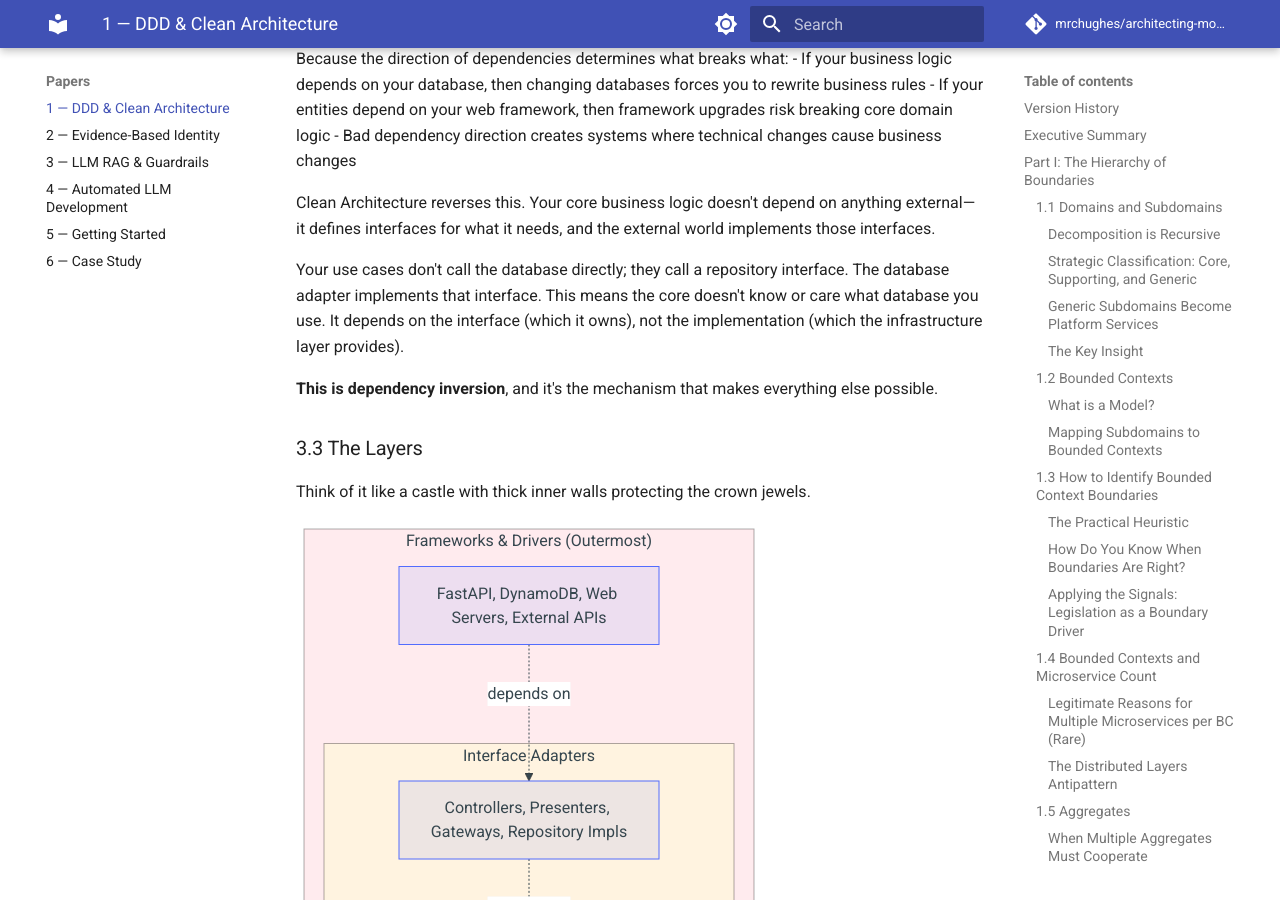
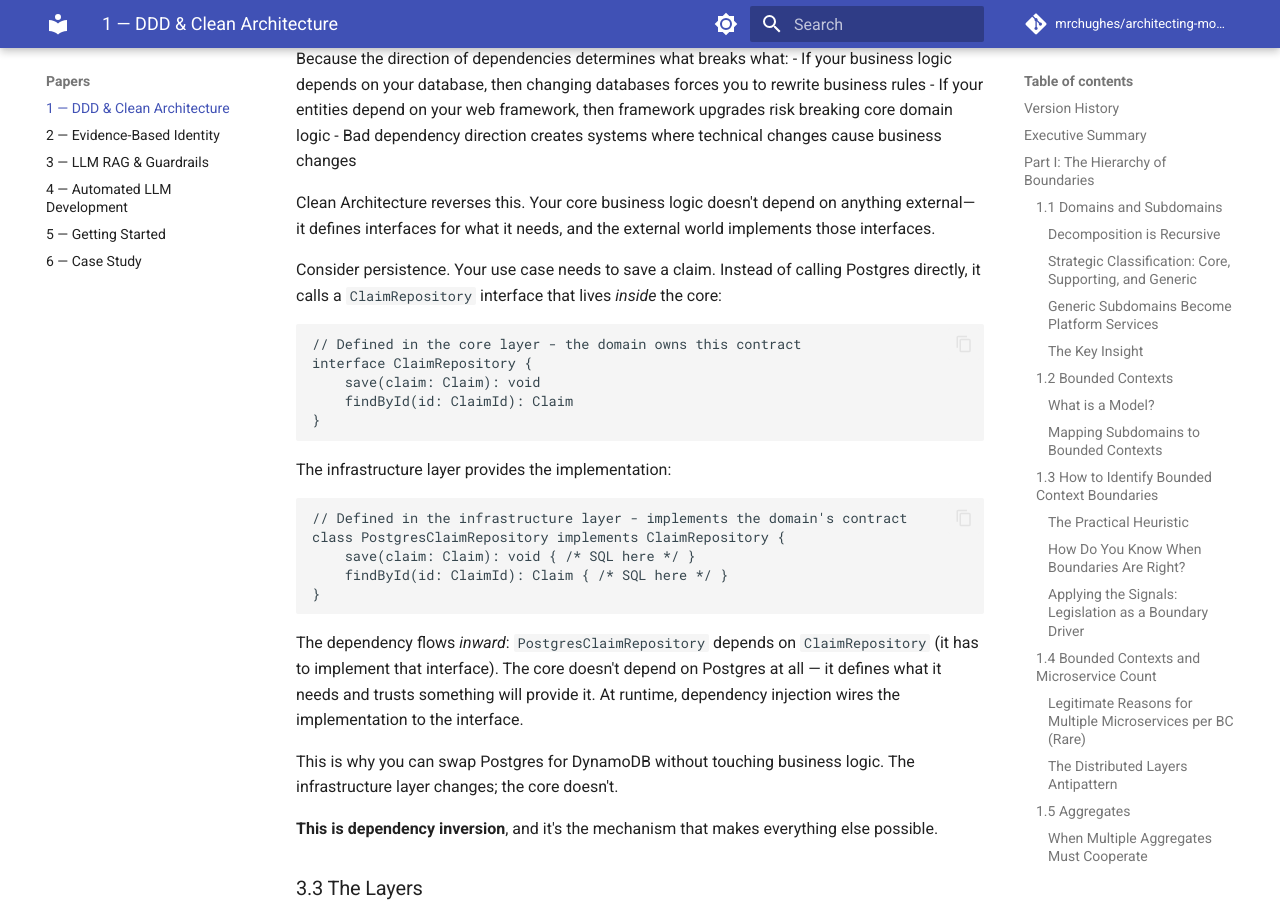
Before and after one commit to mrchughes/architecting-modern-government-services, an MkDocs documentation site: the page built from docs/Paper_1_DDD_Clean_Architecture.md, in a window 1280 px wide and 900 px high, scrolled down 23581 px. Built offline with MkDocs 1.6.1 and Material for MkDocs 9.7.7, drawn with Linux system fonts in a browser that asks for light colours; comment, search, counter and statistics services are not loaded.

Commit message:
Rewrite dependency inversion explanation with concrete example
- Show interface defined in core, implementation in infrastructure
- Make dependency direction explicit: infrastructure depends on core
- Code examples: ClaimRepository interface + PostgresClaimRepository impl
- Clear payoff: swap Postgres for DynamoDB without touching business logic

````diff
--- a/docs/Paper_1_DDD_Clean_Architecture.md
+++ b/docs/Paper_1_DDD_Clean_Architecture.md
@@ -723,7 +723,29 @@ Because the direction of dependencies determines what breaks what:
 
 Clean Architecture reverses this. Your core business logic doesn't depend on anything external—it defines interfaces for what it needs, and the external world implements those interfaces.
 
-Your use cases don't call the database directly; they call a repository interface. The database adapter implements that interface. This means the core doesn't know or care what database you use. It depends on the interface (which it owns), not the implementation (which the infrastructure layer provides).
+Consider persistence. Your use case needs to save a claim. Instead of calling Postgres directly, it calls a `ClaimRepository` interface that lives *inside* the core:
+
+```
+// Defined in the core layer - the domain owns this contract
+interface ClaimRepository {
+    save(claim: Claim): void
+    findById(id: ClaimId): Claim
+}
+```
+
+The infrastructure layer provides the implementation:
+
+```
+// Defined in the infrastructure layer - implements the domain's contract
+class PostgresClaimRepository implements ClaimRepository {
+    save(claim: Claim): void { /* SQL here */ }
+    findById(id: ClaimId): Claim { /* SQL here */ }
+}
+```
+
+The dependency flows *inward*: `PostgresClaimRepository` depends on `ClaimRepository` (it has to implement that interface). The core doesn't depend on Postgres at all — it defines what it needs and trusts something will provide it. At runtime, dependency injection wires the implementation to the interface.
+
+This is why you can swap Postgres for DynamoDB without touching business logic. The infrastructure layer changes; the core doesn't.
 
 **This is dependency inversion**, and it's the mechanism that makes everything else possible.
 
````
Also changed, not shown: Paper_1_DDD_Clean_Architecture.md (+24 -2 lines).
